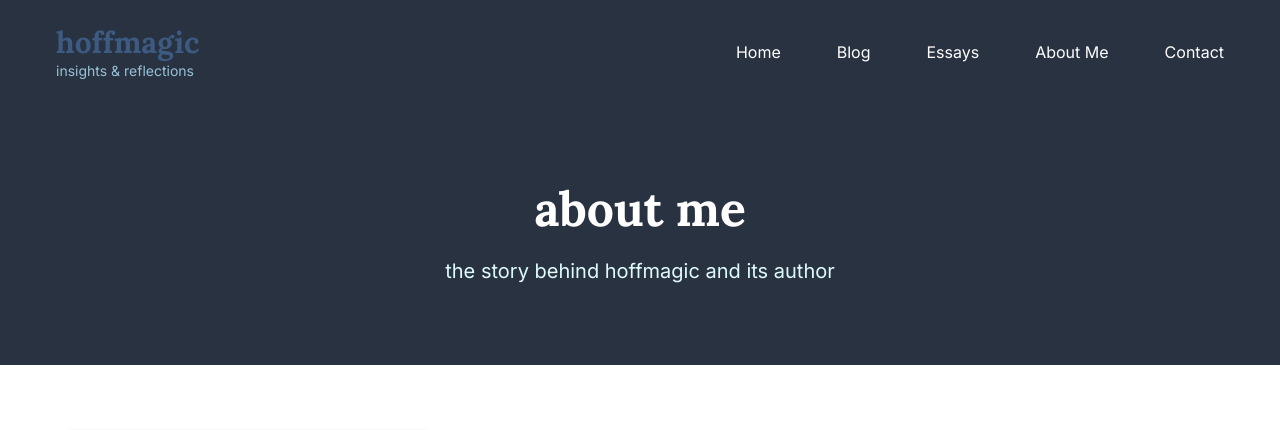
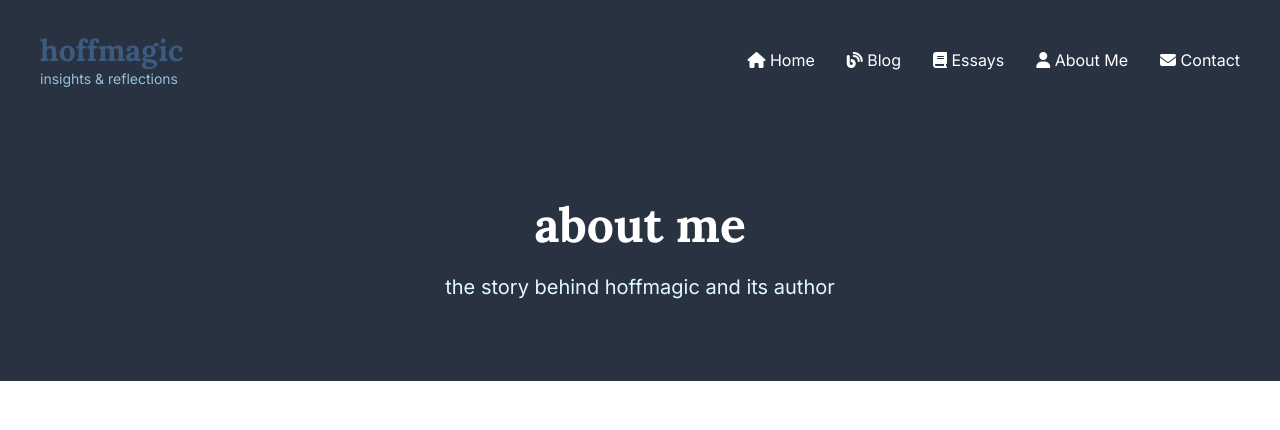
Before and after one commit to h0ffmann/hoffmagic, a Python web app: template src/hoffmagic/templates/about.html in a window 1280 px wide. Shown: the top 430 px of the page. Run offline with Jinja, Linux system fonts and the light colour scheme; the template is opened without the code that fills it, so the values that code supplies are empty.

Commit message:
style: update header styling and add navigation icons

```diff
--- a/src/hoffmagic/templates/base.html
+++ b/src/hoffmagic/templates/base.html
@@ -24,22 +24,20 @@
 </head>
 <body class="min-h-screen flex flex-col bg-brand-light text-brand-dark">
     <!-- Header -->
-    <header class="bg-brand-dark text-white py-6">
-        <div class="container mx-auto px-4 md:px-6">
-            <div class="flex flex-col md:flex-row justify-between items-center">
-                <div class="mb-4 md:mb-0">
-                    <a href="/" class="text-3xl font-serif font-bold">hoffmagic</a>
-                    <p class="text-sm text-brand-secondary">insights & reflections</p>
-                </div>
+    <header class="bg-brand-dark text-white py-4"> <!-- Reduced padding -->
+        <div class="container mx-auto px-4 md:px-6 site-header"> <!-- Added site-header class -->
+            <div class="logo"> <!-- Added logo div -->
+                <a href="/" class="text-3xl font-serif font-bold">hoffmagic</a>
+                <p class="text-sm text-brand-secondary">insights & reflections</p>
+            </div>
 
-                <nav class="flex items-center space-x-6 text-sm md:text-base">
-                    <a href="/" class="text-white hover:text-brand-accent transition duration-200">Home</a>
-                    <a href="/blog" class="text-white hover:text-brand-accent transition duration-200">Blog</a>
-                    <a href="/essays" class="text-white hover:text-brand-accent transition duration-200">Essays</a>
-                    <a href="/about" class="text-white hover:text-brand-accent transition duration-200">About Me</a>
-                    <a href="/contact" class="text-white hover:text-brand-accent transition duration-200">Contact</a>
-                </nav>
-            </div>
+            <nav class="flex items-center space-x-8 text-sm md:text-base"> <!-- Increased spacing -->
+                <a href="/" class="text-white hover:text-brand-accent transition duration-200"><i class="fas fa-home mr-1"></i> Home</a>
+                <a href="/blog" class="text-white hover:text-brand-accent transition duration-200"><i class="fas fa-blog mr-1"></i> Blog</a>
+                <a href="/essays" class="text-white hover:text-brand-accent transition duration-200"><i class="fas fa-book mr-1"></i> Essays</a>
+                <a href="/about" class="text-white hover:text-brand-accent transition duration-200"><i class="fas fa-user mr-1"></i> About Me</a>
+                <a href="/contact" class="text-white hover:text-brand-accent transition duration-200"><i class="fas fa-envelope mr-1"></i> Contact</a> <!-- Added icon -->
+            </nav>
         </div>
     </header>
 
```
